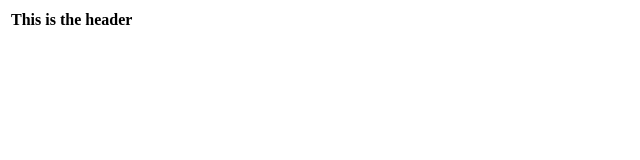
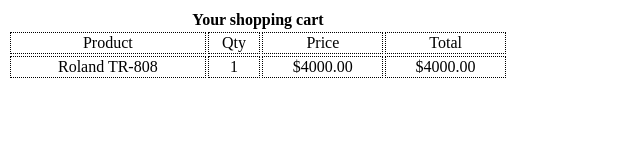
Before and after one commit to ianandrewson/Lab06-product-page, a plain HTML site: page shopping-cart/index.html in a window 1280 px wide. Shown: the whole page, without its empty margins (0-640 px from the left). Drawn offline with Linux system fonts and the light colour scheme.

Commit message:
added skeleton table

```diff
--- a/shopping-cart/index.html
+++ b/shopping-cart/index.html
@@ -5,16 +5,28 @@
     <meta name="viewport" content="width=device-width, initial-scale=1.0">
     <meta http-equiv="X-UA-Compatible" content="ie=edge">
     <title>Shopping Cart</title>
+    <link rel="stylesheet" href="style.css">
 </head>
 <body>
     <table>
         <thead>
             <tr>
-                <th colspan="">This is the header</th>
+                <th colspan="4">Your shopping cart</th>
             </tr>
         </thead>
         <tbody>
-
+            <tr>
+                <td>Product</td>
+                <td>Qty</td>
+                <td>Price</td>
+                <td>Total</td>
+            </tr>
+            <tr>
+                <td>Roland TR-808</td>
+                <td>1</td>
+                <td>$4000.00</td>
+                <td>$4000.00</td>
+            </tr>
         </tbody>
     </table>
 </body>
--- /dev/null
+++ b/shopping-cart/style.css
@@ -0,0 +1,8 @@
+table {
+    width: 500px;
+}
+
+td {
+    text-align: center;
+    border: 1px dotted black;
+}
```
